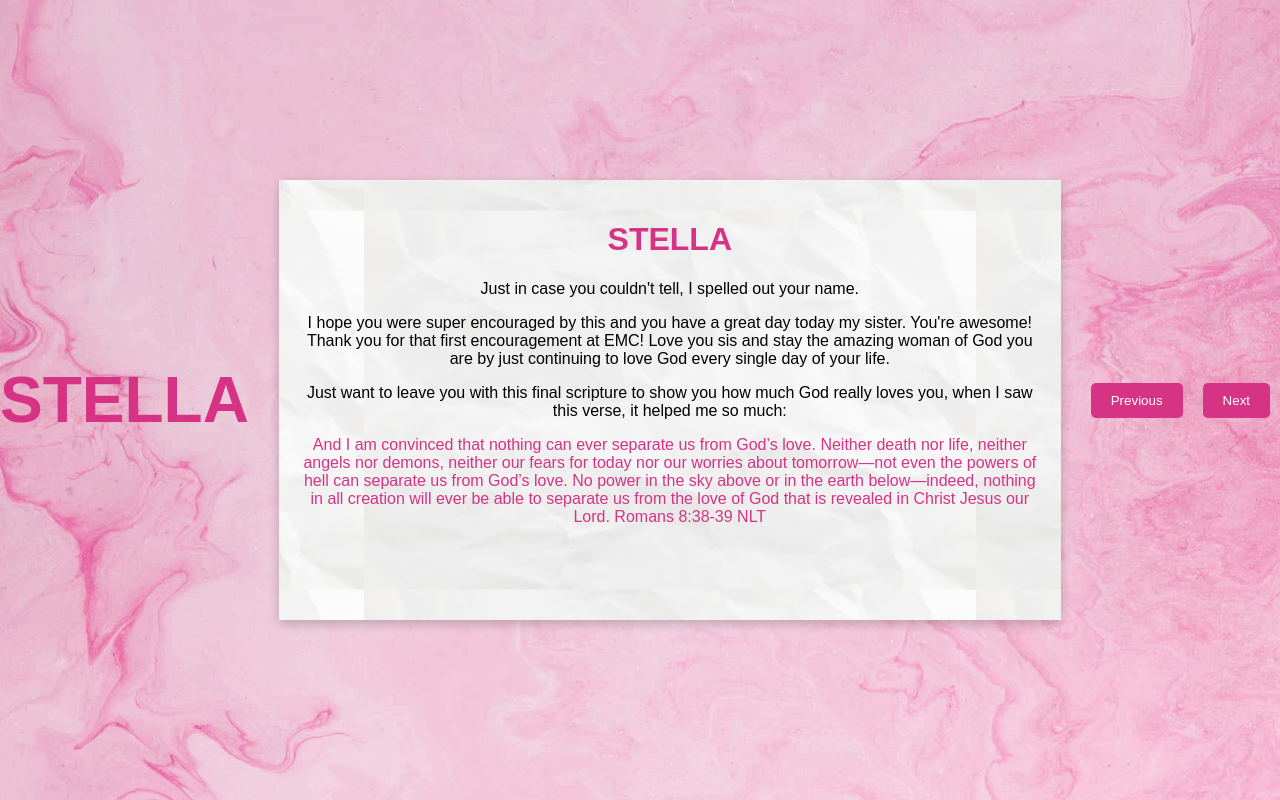
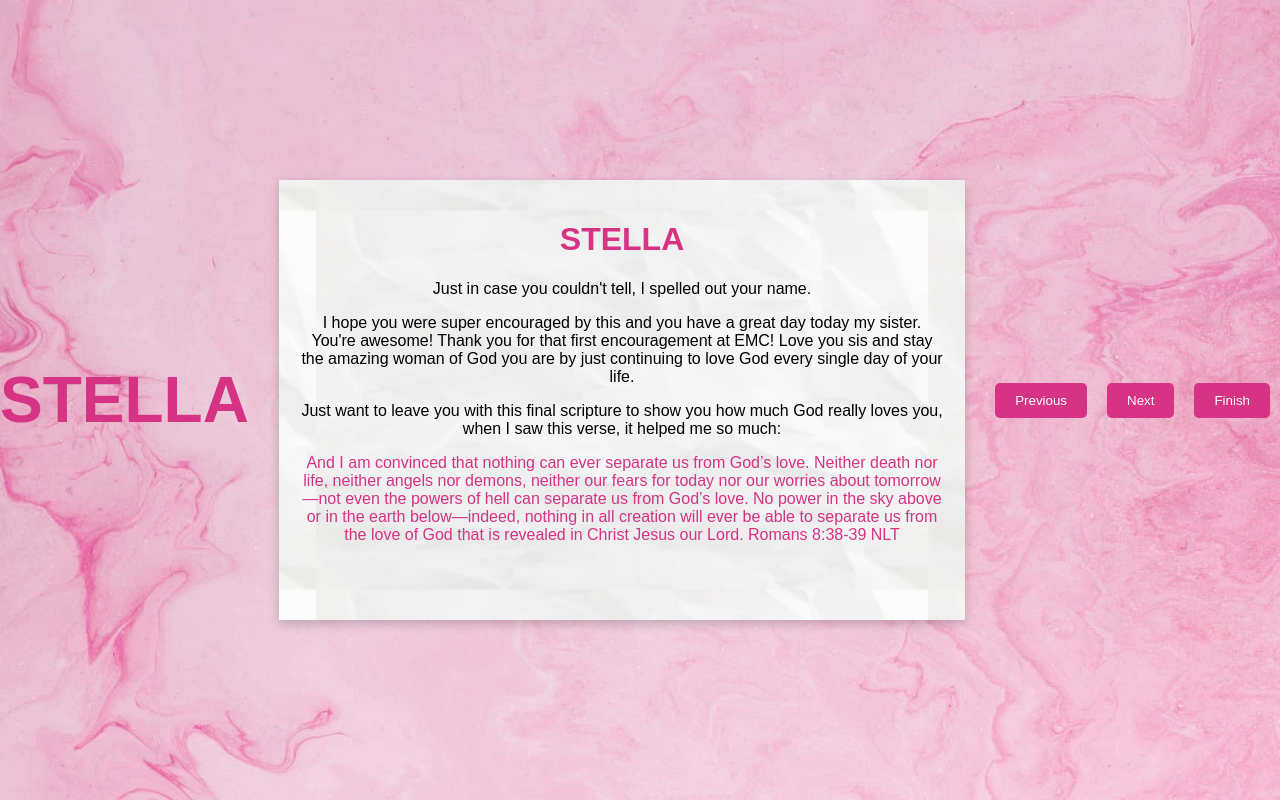
Before and after one commit to testerJDtech/toStella, a website: page main_page.html in a window 1280 px wide. Both pictures are taken after a click on the button "Previous". Drawn offline with Linux system fonts and the light colour scheme.

Commit message:
finishBtn javascript

```diff
--- a/buttonchange.js
+++ b/buttonchange.js
@@ -1,10 +1,18 @@
 let currentBlock = 0;
 const blocks = document.querySelectorAll('.block');
+const finishBtn = document.getElementById('finishBtn');
 
 function showBlock(index) {
     blocks.forEach((block, i) => {
         block.classList.toggle('active', i === index);
     });
+
+    if (index === blocks.length - 1) {
+        finishBtn.style.display = 'block';
+    }
+    else {
+        finishBtn.style.display = 'none';
+    }
 }
 
 function showNextBlock() {
@@ -17,5 +25,7 @@ function showPrevBlock() {
     showBlock(currentBlock);
 }
 
+// function
+
 // Initialize the first block as visible
 showBlock(currentBlock);
--- a/main_page.html
+++ b/main_page.html
@@ -196,6 +196,7 @@
     <div class="button-container">
         <button id="prevBtn" onclick="showPrevBlock()">Previous</button>
         <button id="nextBtn" onclick="showNextBlock()">Next</button>
+        <button id="finishBtn" onclick="window.location.href='index.html'">Finish</button>
     </div>
 
 
--- a/styles.css
+++ b/styles.css
@@ -32,7 +32,7 @@ body {
     font-weight: bold;
 }
 
-#prevBtn, #nextBtn {
+#prevBtn, #nextBtn, #finishBtn {
     padding: 10px 20px;
     margin: 10px;
     background-color: #d63384;
@@ -42,8 +42,12 @@ body {
     cursor: pointer;
 }
 
-#prevBtn:hover, #nextBtn:hover {
+#prevBtn:hover, #nextBtn:hover, #finishBtn:hover {
     background-color: #b82e6c;
+}
+
+#finishBtn {
+    display: none;
 }
 
 .block {
```
